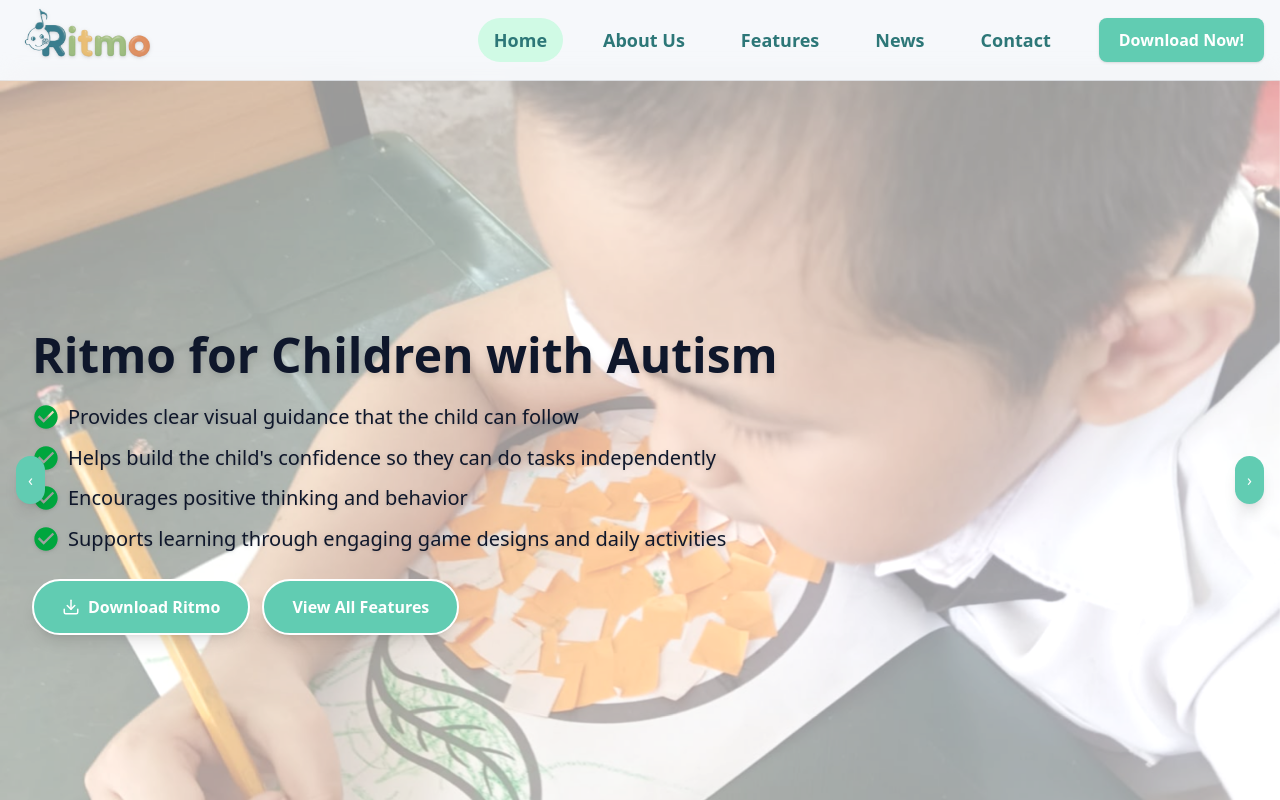
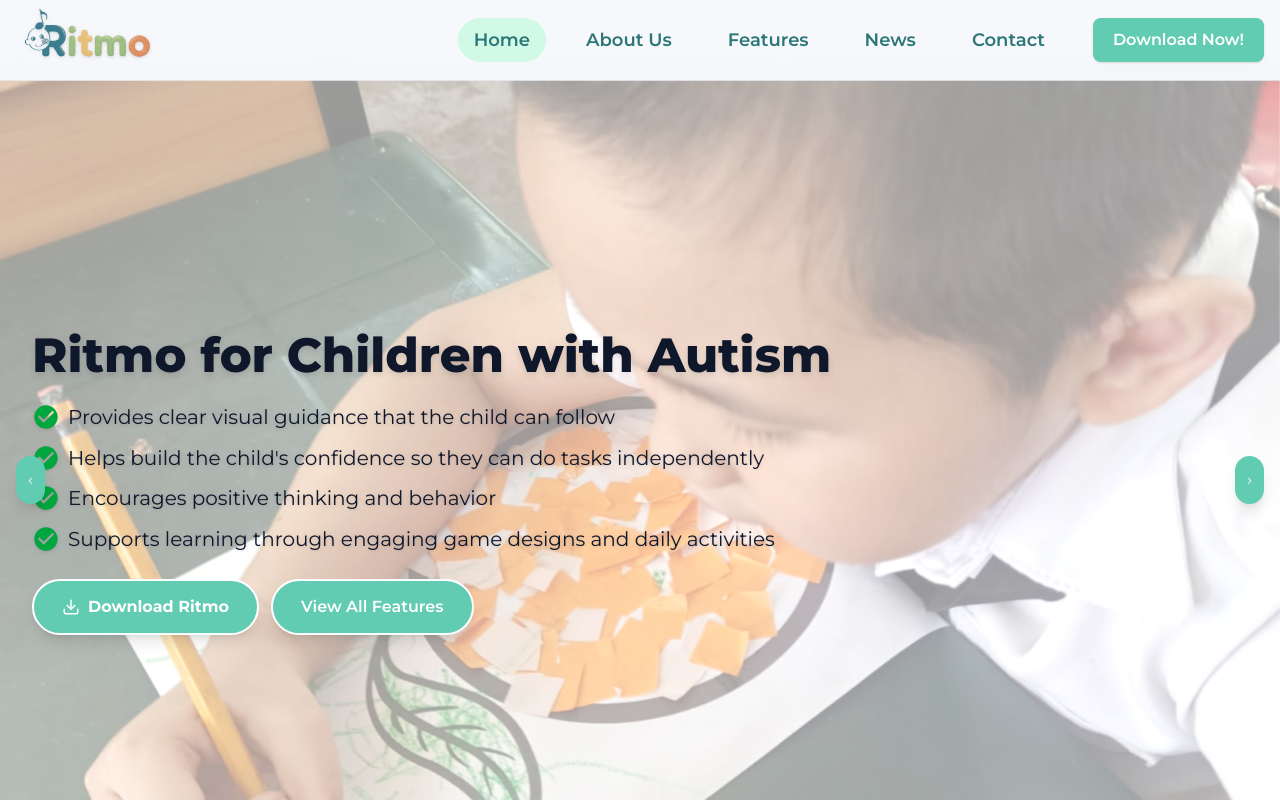
Before and after one commit to johnkarlmolina/ritmo-2.0, a React (Vite) app: page / in a window 1280 px wide. Shown: the top 800 px of the page. Built offline with nearby package versions, Linux system fonts and the light colour scheme.

Commit message:
change font to montserrat

```diff
--- a/src/index.css
+++ b/src/index.css
@@ -1,3 +1,4 @@
+@import url('https://fonts.googleapis.com/css2?family=Montserrat:ital,wght@0,100..900;1,100..900&display=swap');
 @import "tailwindcss";
 
 /* Hide scrollbars for elements that should not show them */
@@ -19,6 +20,7 @@
   margin: 0;
   background: #ffffff;
   color: #0f172a; /* slate-900 */
+  font-family: 'Montserrat', sans-serif;
 }
 
 /* Accessible text scaling: apply on the html element */
```
